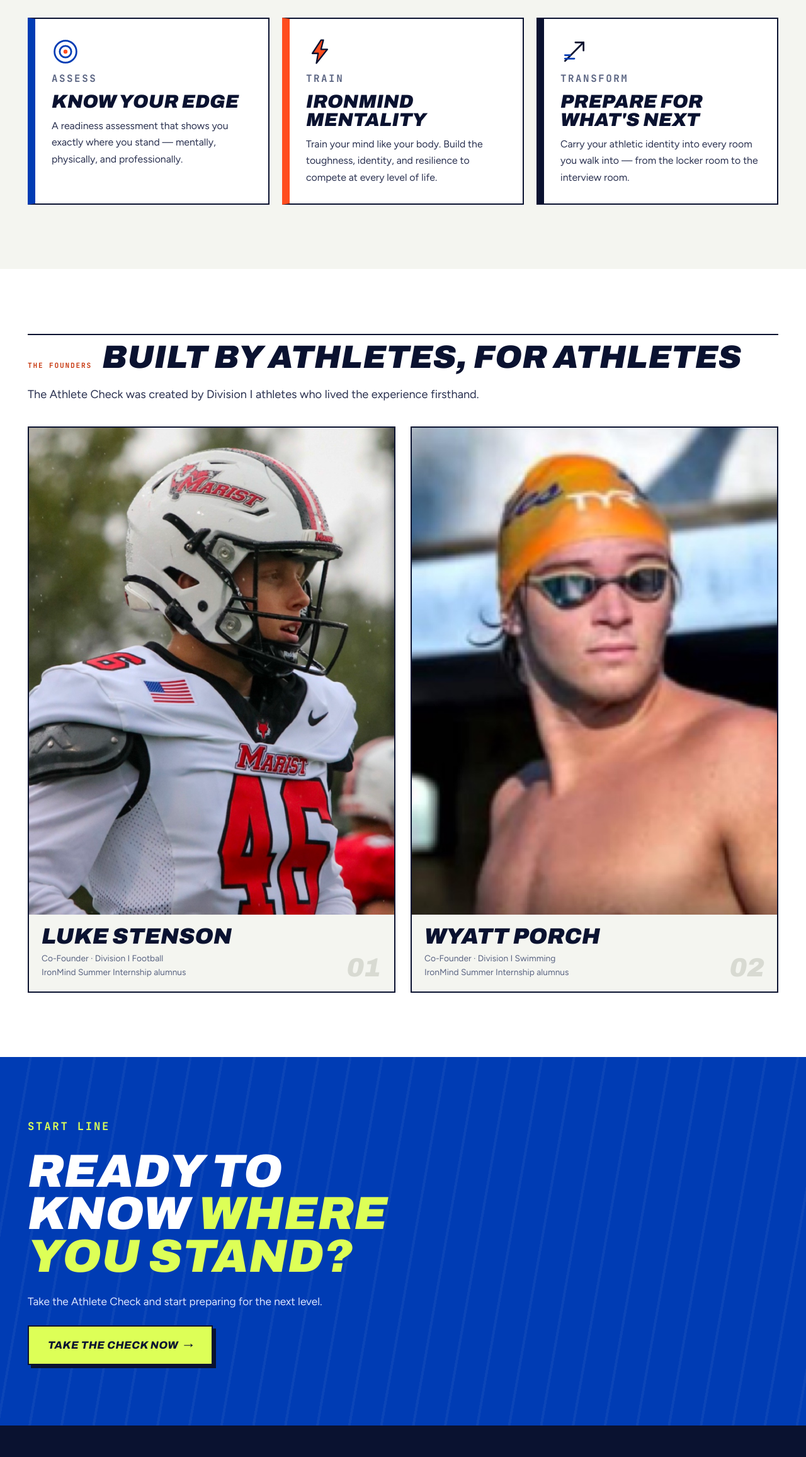
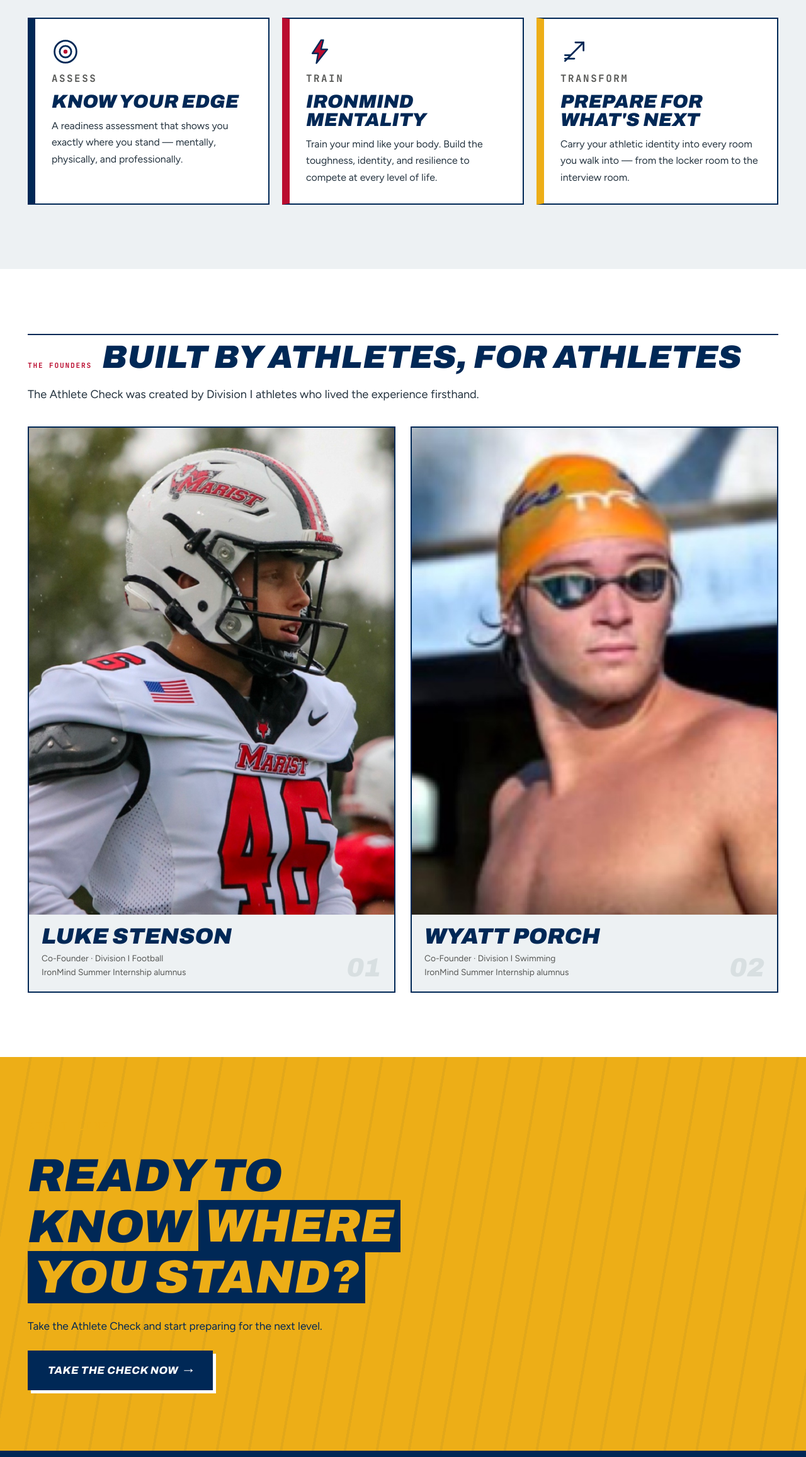
Before and after one commit to kstoddart-collab/theathletecheck-site, a plain HTML site: page theathletecheck-site 2/index.html in a window 1280 px wide. Shown: the part 1745-4058 px from the top of the page at 63% size. Drawn offline with Linux system fonts and the light colour scheme.

Commit message:
Add files via upload

```diff
--- a/theathletecheck-site 2/index.html
+++ b/theathletecheck-site 2/index.html
@@ -12,7 +12,8 @@
 
 <style>
 /* ==========================================================================
-   THE ATHLETE CHECK — bright identity
+   THE ATHLETE CHECK — Citadel edition
+   Palette: The Citadel official brand colours (brand.citadel.edu/identity/colors)
    Deliberately single-theme (light). This is a brand site: the ground is
    paper-white on every device, so every colour is painted explicitly and
    no dark-mode inversion is applied.
@@ -21,17 +22,19 @@
 :root{
   color-scheme: light;
 
-  /* Colour — sampled from the official logo, which is drawn on white */
-  --paper:      #F4F5F0;   /* chalk / infield off-white, faint green-grey bias */
+  /* Colour — The Citadel official palette. Contrast ratios noted are vs --paper
+     unless stated; every text pairing below meets WCAG AA. */
+  --paper:      #EDF1F3;   /* light tint of Bulldog Gray */
   --paper-2:    #FFFFFF;
-  --ink:        #0A1230;   /* logo's near-black navy */
-  --ink-soft:   #5A6482;   /* blue-biased grey */
-  --royal:      #003CB4;   /* logo blue */
-  --sky:        #3D8BFF;
-  --volt:       #DDFF57;   /* chalk-line highlight, only ever on ink/royal */
-  --ember:      #FF4D1F;   /* lane numbers, the "check" — graphic use only */
-  --ember-txt:  #C7380F;   /* accessible ember for small type (4.8:1 on paper) */
-  --rule:       #D8DAD2;
+  --ink:        #002856;   /* Flag Blue        12.9:1 */
+  --ink-soft:   #575856;   /* Pepper Gray       6.3:1 */
+  --royal:      #002856;   /* Flag Blue — primary actions, dark grounds */
+  --sky:        #3D7CC9;   /* Modern Blue       3.8:1 — large display text only */
+  --infantry:   #7BADD3;   /* Infantry Blue — graphic, and type on Flag Blue (6.1:1) */
+  --volt:       #EDAE17;   /* Ring Gold — ground only; carries Flag Blue at 7.4:1 */
+  --ember:      #BA0C2F;   /* Big Red           5.8:1 */
+  --ember-txt:  #BA0C2F;   /* Big Red already passes AA — no darkened variant needed */
+  --rule:       #D8DFE1;   /* Bulldog Gray */
 
   /* Type */
   --display: "Archivo", "Arial Narrow", Impact, sans-serif;
@@ -80,7 +83,7 @@ a{ color: var(--royal); }
   text-transform: uppercase;
 }
 
-.lead{ font-size:1.14rem; line-height:1.75; color:#2A3150; max-width:62ch; }
+.lead{ font-size:1.14rem; line-height:1.75; color:#24333F; max-width:62ch; }
 
 /* ---- Buttons ------------------------------------------------------------- */
 .btn{
@@ -94,12 +97,12 @@ a{ color: var(--royal); }
   border:2px solid var(--ink);
   transition: transform .16s ease, background-color .16s ease, color .16s ease, box-shadow .16s ease;
 }
-.btn--go{ background:var(--royal); border-color:var(--royal); color:#fff; box-shadow:5px 5px 0 var(--ink); }
-.btn--go:hover{ transform:translate(-2px,-2px); box-shadow:8px 8px 0 var(--ink); }
+.btn--go{ background:var(--royal); border-color:var(--royal); color:#fff; box-shadow:5px 5px 0 var(--volt); }
+.btn--go:hover{ transform:translate(-2px,-2px); box-shadow:8px 8px 0 var(--volt); }
 .btn--ghost{ background:transparent; color:var(--ink); }
 .btn--ghost:hover{ background:var(--ink); color:var(--paper); transform:translate(-2px,-2px); }
-.btn--volt{ background:var(--volt); border-color:var(--ink); color:var(--ink); box-shadow:5px 5px 0 var(--ink); }
-.btn--volt:hover{ transform:translate(-2px,-2px); box-shadow:8px 8px 0 var(--ink); }
+.btn--ongold{ background:var(--ink); border-color:var(--ink); color:#fff; box-shadow:5px 5px 0 var(--paper-2); }
+.btn--ongold:hover{ transform:translate(-2px,-2px); box-shadow:8px 8px 0 var(--paper-2); }
 .btn .arw{ transition: transform .16s ease; }
 .btn:hover .arw{ transform: translateX(4px); }
 
@@ -110,7 +113,7 @@ a:focus-visible, button:focus-visible{
 /* ---- Nav ----------------------------------------------------------------- */
 .nav{
   position:sticky; top:0; z-index:60;
-  background: rgba(244,245,240,.92);
+  background: rgba(237,241,243,.92);
   backdrop-filter: blur(10px);
   border-bottom:1px solid var(--rule);
 }
@@ -122,7 +125,7 @@ a:focus-visible, button:focus-visible{
   text-transform:uppercase; font-size:1.72rem; line-height:.9;
   color:var(--ink); letter-spacing:.01em; white-space:nowrap;
 }
-.nav__logo .wm b{ color:var(--royal); font-weight:inherit; }
+.nav__logo .wm b{ color:var(--sky); font-weight:inherit; }
 @media (max-width:430px){ .nav__logo .wm{ font-size:1.32rem; } .nav__logo .sub{ font-size:.48rem; letter-spacing:.18em; } }
 .nav__logo .sub{
   font-family:var(--mono); font-size:.53rem; font-weight:700;
@@ -137,7 +140,7 @@ a:focus-visible, button:focus-visible{
   color:var(--ink); text-decoration:none; padding-block:4px;
   border-bottom:3px solid transparent;
 }
-.nav__links a:hover{ border-bottom-color:var(--ember); }
+.nav__links a:hover{ border-bottom-color:var(--volt); }
 .nav__cta{
   background:var(--royal); color:#fff !important; border-bottom:none !important;
   padding:11px 20px 9px !important;
@@ -171,7 +174,7 @@ a:focus-visible, button:focus-visible{
   background: repeating-linear-gradient(
     100deg,
     transparent 0 62px,
-    rgba(0,60,180,.055) 62px 64px
+    rgba(0,40,86,.07) 62px 64px
   );
 }
 .hero__in{ position:relative; display:grid; grid-template-columns: 1fr; gap:30px; }
@@ -220,7 +223,7 @@ a:focus-visible, button:focus-visible{
   text-transform:uppercase;
   font-size: clamp(1.7rem,4.4vw,3.1rem);
   line-height:1.03; margin: 30px 0 0; max-width:18ch;
-  color:var(--royal);
+  color:var(--sky);
 }
 .mission__grid{ display:grid; grid-template-columns:1fr; gap:34px; }
 
@@ -234,7 +237,7 @@ a:focus-visible, button:focus-visible{
 }
 .card:nth-child(1){ border-left-color:var(--royal); }
 .card:nth-child(2){ border-left-color:var(--ember); }
-.card:nth-child(3){ border-left-color:var(--ink); }
+.card:nth-child(3){ border-left-color:var(--volt); }
 .card:hover{ transform:translateY(-5px); box-shadow:0 14px 0 -6px rgba(10,18,48,.14); }
 .card .lane{ color:var(--ink-soft); }
 .card h3{
@@ -243,7 +246,7 @@ a:focus-visible, button:focus-visible{
   text-transform:uppercase; font-size:1.85rem; line-height:.98;
   margin:.55rem 0 .7rem;
 }
-.card p{ margin:0; color:#2A3150; font-size:.99rem; line-height:1.66; }
+.card p{ margin:0; color:#24333F; font-size:.99rem; line-height:1.66; }
 .card__icon{ width:44px; height:44px; }
 .sec--white .card{ background:var(--paper); }
 
@@ -267,22 +270,23 @@ a:focus-visible, button:focus-visible{
 }
 
 /* ---- Closing CTA --------------------------------------------------------- */
-.close{ background:var(--royal); color:#fff; position:relative; overflow:hidden; padding: clamp(60px,8vw,96px) 0; }
+.close{ background:var(--volt); color:var(--ink); position:relative; overflow:hidden; padding: clamp(60px,8vw,96px) 0; }
 .close__stripes{
   position:absolute; inset:0; opacity:.5; pointer-events:none;
-  background: repeating-linear-gradient(100deg, transparent 0 46px, rgba(255,255,255,.09) 46px 50px);
+  background: repeating-linear-gradient(100deg, transparent 0 46px, rgba(0,40,86,.10) 46px 50px);
 }
 .close__in{ position:relative; display:grid; gap:24px; justify-items:start; }
-.close h2{ font-size: clamp(2.2rem,6vw,4.6rem); max-width:16ch; }
-.close h2 em{ font-style:italic; color:var(--volt); }
-.close p{ margin:0; max-width:52ch; color:#DCE6FF; font-size:1.08rem; }
+.close h2{ font-size: clamp(2.2rem,6vw,4.6rem); max-width:16ch; line-height:1.1; }
+/* inverts the hero: there gold highlights navy, here navy highlights gold */
+.close h2 em{ font-style:italic; color:var(--volt); background:var(--ink); padding:.02em .14em; box-decoration-break:clone; -webkit-box-decoration-break:clone; }
+.close p{ margin:0; max-width:52ch; color:var(--ink); font-size:1.08rem; }
 
 /* ---- Footer -------------------------------------------------------------- */
 .foot{ background:var(--ink); color:#A6AFC9; padding: 56px 0 34px; }
 .foot__top{ display:flex; flex-wrap:wrap; align-items:flex-start; justify-content:space-between; gap:30px; }
 .foot__logo{ height:88px; width:auto; }
 .foot__nav{ display:flex; flex-wrap:wrap; gap:8px 22px; }
-.foot__nav a{ color:#A6AFC9; text-decoration:none; font-size:.94rem; }
+.foot__nav a{ color:#A9C0D2; text-decoration:none; font-size:.94rem; }
 .foot__nav a:hover{ color:var(--volt); }
 .foot__tag{
   font-family:var(--display); font-style:italic;
@@ -291,8 +295,8 @@ a:focus-visible, button:focus-visible{
   font-size:clamp(1.5rem,4vw,2.4rem); line-height:.98; margin:38px 0 0;
 }
 .foot__tag b{ color:var(--volt); font-weight:inherit; }
-.foot__rule{ height:2px; background:#1D2A50; margin:26px 0 20px; }
-.foot__fine{ display:flex; flex-wrap:wrap; gap:6px 20px; font-size:.8rem; color:#8A94B6; }
+.foot__rule{ height:2px; background:#1B4470; margin:26px 0 20px; }
+.foot__fine{ display:flex; flex-wrap:wrap; gap:6px 20px; font-size:.8rem; color:#8FA8BC; }
 
 /* ---- Reveal -------------------------------------------------------------- */
 .up{ opacity:0; transform: translateY(26px); transition: opacity .6s ease, transform .6s ease; }
@@ -426,9 +430,9 @@ a:focus-visible, button:focus-visible{
       <div class="cards">
         <article class="card up">
           <svg class="card__icon" viewBox="0 0 48 48" fill="none" aria-hidden="true">
-            <circle cx="24" cy="24" r="19" stroke="#003CB4" stroke-width="3"/>
-            <circle cx="24" cy="24" r="10" stroke="#003CB4" stroke-width="3"/>
-            <circle cx="24" cy="24" r="3.5" fill="#FF4D1F"/>
+            <circle cx="24" cy="24" r="19" stroke="#002856" stroke-width="3"/>
+            <circle cx="24" cy="24" r="10" stroke="#002856" stroke-width="3"/>
+            <circle cx="24" cy="24" r="3.5" fill="#BA0C2F"/>
           </svg>
           <p class="lane">Assess</p>
           <h3>Know your edge</h3>
@@ -436,7 +440,7 @@ a:focus-visible, button:focus-visible{
         </article>
         <article class="card up">
           <svg class="card__icon" viewBox="0 0 48 48" fill="none" aria-hidden="true">
-            <path d="M26 4 11 27h10l-3 17 19-24H26l4-16Z" fill="#FF4D1F" stroke="#0A1230" stroke-width="2.5" stroke-linejoin="round"/>
+            <path d="M26 4 11 27h10l-3 17 19-24H26l4-16Z" fill="#BA0C2F" stroke="#002856" stroke-width="2.5" stroke-linejoin="round"/>
           </svg>
           <p class="lane">Train</p>
           <h3>IronMind mentality</h3>
@@ -444,9 +448,9 @@ a:focus-visible, button:focus-visible{
         </article>
         <article class="card up">
           <svg class="card__icon" viewBox="0 0 48 48" fill="none" aria-hidden="true">
-            <path d="M8 40 40 8" stroke="#0A1230" stroke-width="3" stroke-linecap="round"/>
-            <path d="M26 8h14v14" stroke="#0A1230" stroke-width="3" stroke-linecap="round" stroke-linejoin="round"/>
-            <path d="M8 30h9M8 36h16" stroke="#003CB4" stroke-width="3" stroke-linecap="round"/>
+            <path d="M8 40 40 8" stroke="#002856" stroke-width="3" stroke-linecap="round"/>
+            <path d="M26 8h14v14" stroke="#002856" stroke-width="3" stroke-linecap="round" stroke-linejoin="round"/>
+            <path d="M8 30h9M8 36h16" stroke="#002856" stroke-width="3" stroke-linecap="round"/>
           </svg>
           <p class="lane">Transform</p>
           <h3>Prepare for what's next</h3>
@@ -498,7 +502,7 @@ a:focus-visible, button:focus-visible{
       <p class="lane" style="color:var(--volt); margin:0;">Start line</p>
       <h2 class="d">Ready to know <em>where you stand?</em></h2>
       <p>Take the Athlete Check and start preparing for the next level.</p>
-      <a class="btn btn--volt" href="/assessment">Take the Check now <span class="arw">&rarr;</span></a>
+      <a class="btn btn--ongold" href="/assessment">Take the Check now <span class="arw">&rarr;</span></a>
     </div>
   </section>
 </main>
```
Also changed, not shown: theathletecheck-site 2/athlete-check-logo-transparent.png, theathletecheck-site 2/athlete-check-logo-white.png.
